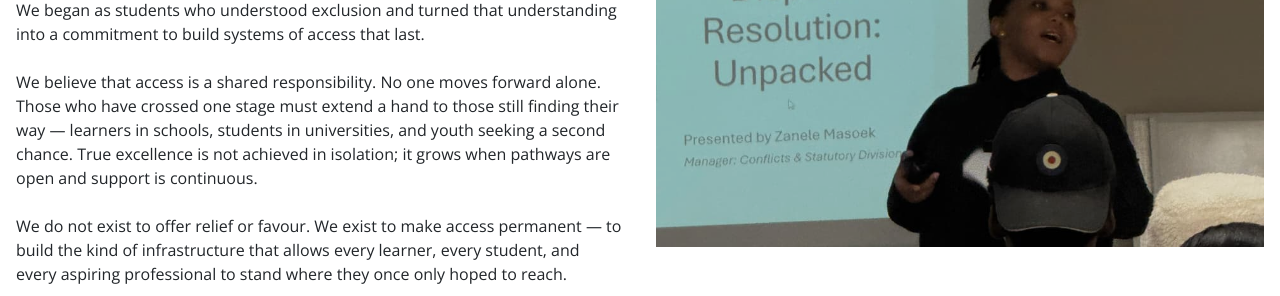
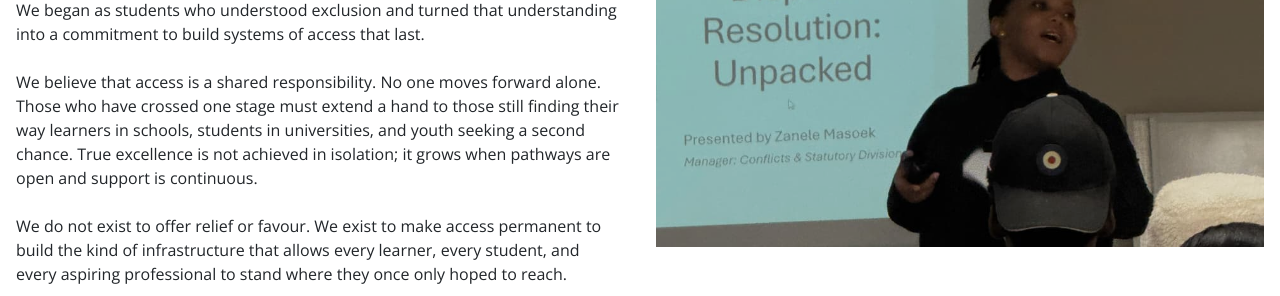
Before and after one commit to Tshabalala-Thabo/society-of-legal-excellence, a Next.js app: page /about in a window 1280 px wide. Shown: the part 656-952 px from the top of the page. Built offline with nearby package versions, Linux system fonts and the light colour scheme.

Commit message:
docs: fix punctuation in about page content

```diff
--- a/app/about/page.tsx
+++ b/app/about/page.tsx
@@ -112,12 +112,12 @@ export default function About() {
           </p>
           <p className="mb-6">
             We believe that access is a shared responsibility. No one moves forward alone. Those who have crossed one stage must
-            extend a hand to those still finding their way — learners in schools, students in universities, and youth seeking a
+            extend a hand to those still finding their way learners in schools, students in universities, and youth seeking a
             second chance. True excellence is not achieved in isolation; it grows when pathways are open and support is
             continuous.
           </p>
           <p className="mb-6">
-            We do not exist to offer relief or favour. We exist to make access permanent — to build the kind of infrastructure
+            We do not exist to offer relief or favour. We exist to make access permanent to build the kind of infrastructure
             that allows every learner, every student, and every aspiring professional to stand where they once only hoped to
             reach.
           </p>
```
